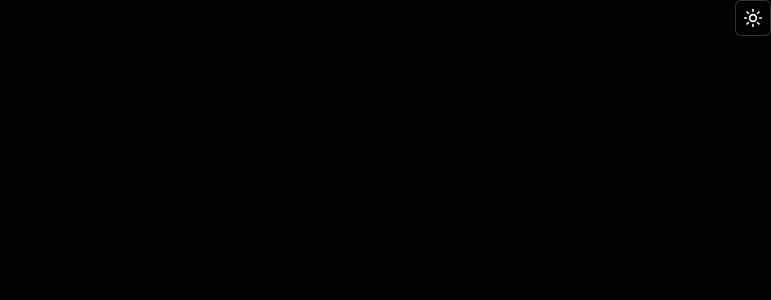
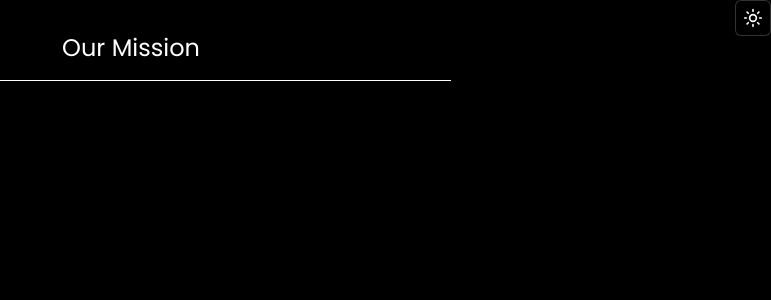
Before and after one commit to lomsadze123/lovefgame, a Next.js app: page / in a window 1280 px wide. Shown: the top 300 px of the page, without its empty margins (509-1280 px from the left). Built offline with nearby package versions, Linux system fonts and the light colour scheme.

Commit message:
feat: add SectionHeader component and update Home page layout

```diff
--- a/app/page.tsx
+++ b/app/page.tsx
@@ -1,6 +1,7 @@
 import { HeroHeading, Logo } from "@/components";
 import { AppStoreButtons } from "@/components/footer/app-store-Buttons";
 import { SocialLinks } from "@/components/footer/social-links";
+import { SectionHeader } from "@/components/section-header";
 import AppleLogo from "@/public/icons/apple-logo.svg";
 import PlayStoreLogo from "@/public/icons/play-store.svg";
 
@@ -20,7 +21,13 @@ export default function Home() {
         title="PLay Store"
       /> */}
 
-      <SocialLinks />
+      {/* <SocialLinks /> */}
+
+      <SectionHeader
+        title="Our Mission"
+        className="text-center"
+        dividerClassName="mx-auto"
+      />
     </main>
   );
 }
--- /dev/null
+++ b/components/section-header.tsx
@@ -0,0 +1,26 @@
+import clsx from "clsx";
+
+interface SectionHeaderProps {
+  title: string;
+  fullDivider?: boolean;
+  className?: string;
+  dividerClassName?: string;
+}
+
+export function SectionHeader(props: SectionHeaderProps) {
+  const { title, fullDivider, className, dividerClassName } = props;
+
+  return (
+    <div>
+      <h3 className={clsx("text-2xl mb-5 leading-none", className)}>{title}</h3>
+
+      <div
+        className={clsx(
+          "h-px bg-primary-text",
+          fullDivider ? "w-full" : "w-1/2",
+          dividerClassName,
+        )}
+      ></div>
+    </div>
+  );
+}
--- a/package.json
+++ b/package.json
@@ -9,6 +9,7 @@
     "lint": "eslint"
   },
   "dependencies": {
+    "clsx": "^2.1.1",
     "motion": "^12.38.0",
     "next": "16.2.4",
     "next-themes": "^0.4.6",
```
Also changed, not shown: 1 other file (tests, documents, lock files or other folders).
